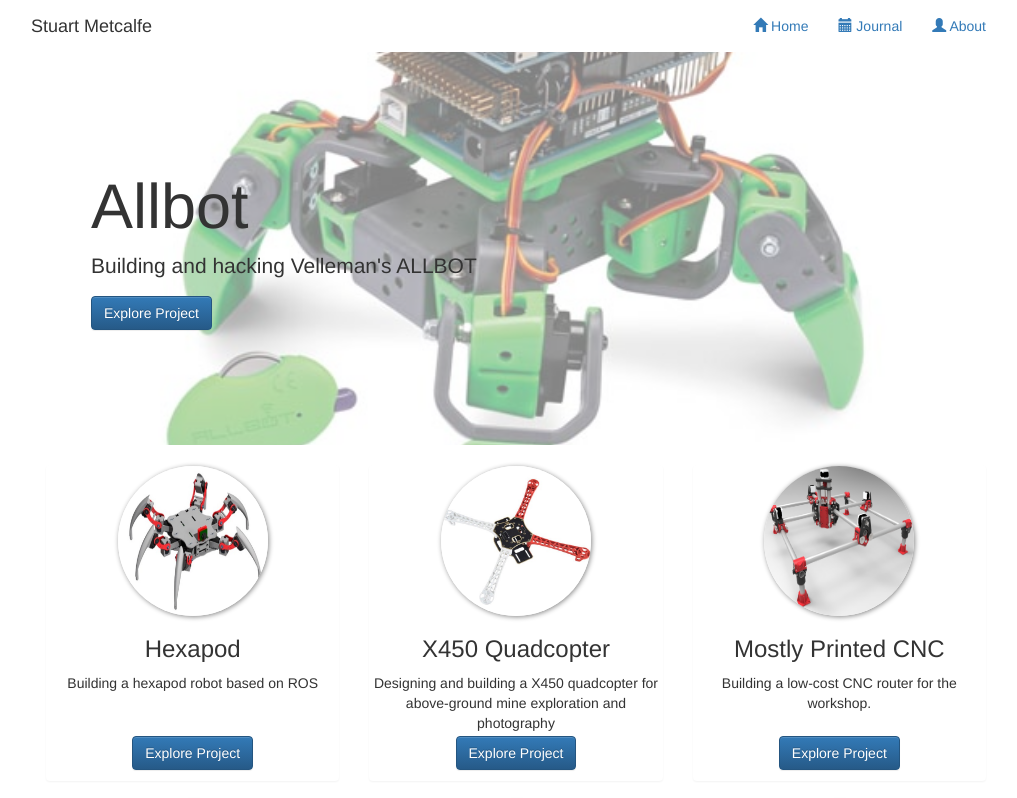
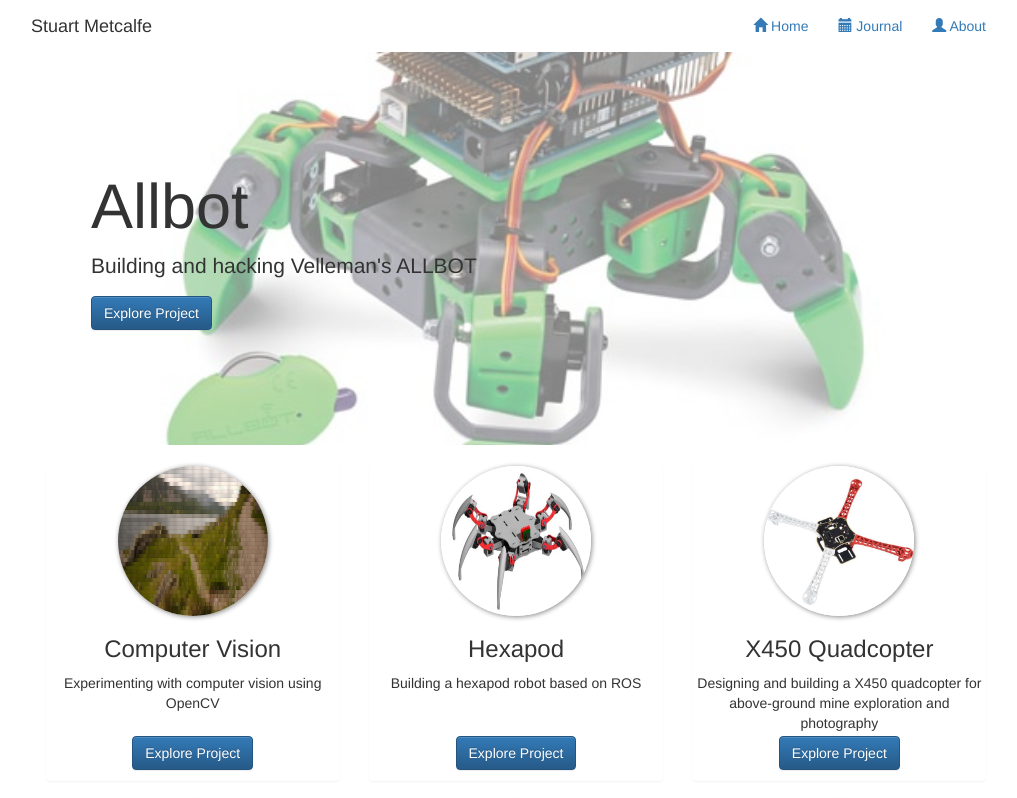
Before and after one commit to stuartm2/stuartm2.github.io, a Jekyll site: the page built from index.html, in a window 1280 px wide, cut to the strip 0-798 px from the top of the page. Shown: the whole strip, without its empty margins (124-1141 px from the left). Built offline with Jekyll 4.4.1, drawn with Linux system fonts in a browser that asks for light colours; nearby versions of some CDN libraries.

Commit message:
Added new project: computer vision

```diff
--- /dev/null
+++ b/_includes/jumbo-content-compvis.html
@@ -0,0 +1,4 @@
+{% assign title="Computer Vision" %}
+
+<h1>{{ title }}</h1>
+<p>Experimenting with computer vision using OpenCV</p>
--- a/index.html
+++ b/index.html
@@ -16,6 +16,17 @@
 
 <div class="container-fluid">
     <div class="row">
+        <div class="col-md-4">
+            <div class="panel text-center">
+                <img src="/images/compvis/cover.jpg" width="150" height="150" class="img-circle" style="box-shadow: 1px 1px 5px #888">
+
+                <div class="fh-wrap">
+                    {% include jumbo-content-compvis.html %}
+                </div>
+
+                <p><a href="projects/compvis.html" class="btn btn-primary" role="button">Explore Project</a></p>
+            </div>
+        </div>
         <div class="col-md-4">
             <div class="panel text-center">
                 <img src="/images/hexapod/cover.jpg" width="150" height="150" class="img-circle" style="box-shadow: 1px 1px 5px #888">
@@ -38,6 +49,8 @@
                 <p><a href="projects/quadx450.html" class="btn btn-primary" role="button">Explore Project</a></p>
             </div>
         </div>
+    </div>
+    <div class="row">
         <div class="col-md-4">
             <div class="panel text-center">
                 <img src="/images/mpcnc/cover.jpg" width="150" height="150" class="img-circle" style="box-shadow: 1px 1px 5px #888">
@@ -49,8 +62,6 @@
                 <p><a href="projects/mpcnc.html" class="btn btn-primary" role="button">Explore Project</a></p>
             </div>
         </div>
-    </div>
-    <div class="row">
         <div class="col-md-4">
             <div class="panel text-center">
                 <img src="/images/kossel-mini/cover.jpg" width="150" height="150" class="img-circle" style="box-shadow: 1px 1px 5px #888" style="box-shadow: 1px 1px 5px #888">
@@ -73,6 +84,8 @@
                 <p><a href="projects/rosbot.html" class="btn btn-primary" role="button">Explore Project</a></p>
             </div>
         </div>
+    </div>
+    <div class="row">
         <div class="col-md-4">
             <div class="panel text-center">
                 <img src="/images/red-rover/cover.jpg" width="150" height="150" class="img-circle" style="box-shadow: 1px 1px 5px #888">
@@ -84,8 +97,6 @@
                 <p><a href="projects/red-rover.html" class="btn btn-primary" role="button">Explore Project</a></p>
             </div>
         </div>
-    </div>
-    <div class="row">
         <div class="col-md-4">
             <div class="panel text-center">
                 <img src="/images/prusa-i2/cover.jpg" width="150" height="150" class="img-circle" style="box-shadow: 1px 1px 5px #888" style="box-shadow: 1px 1px 5px #888">
```
Also changed, not shown: projects/compvis.html (added, +7 -0 lines), images/compvis/cover.jpg (added).
